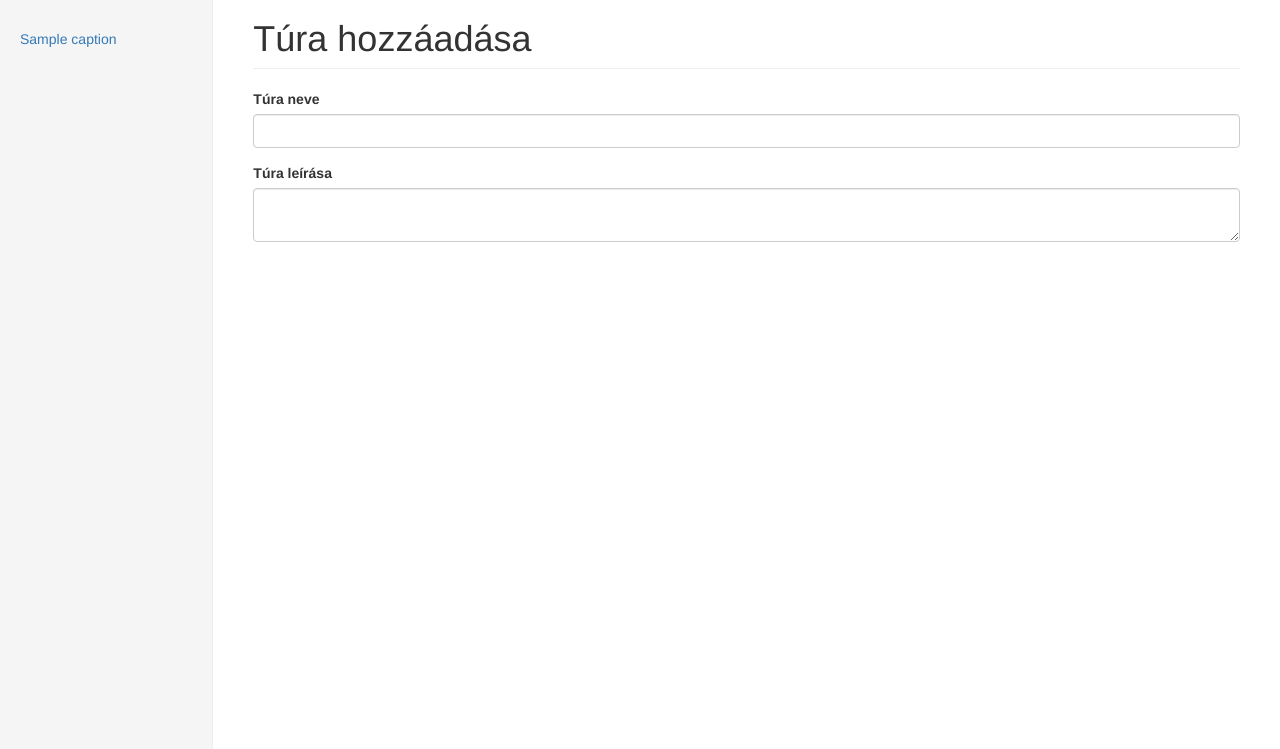
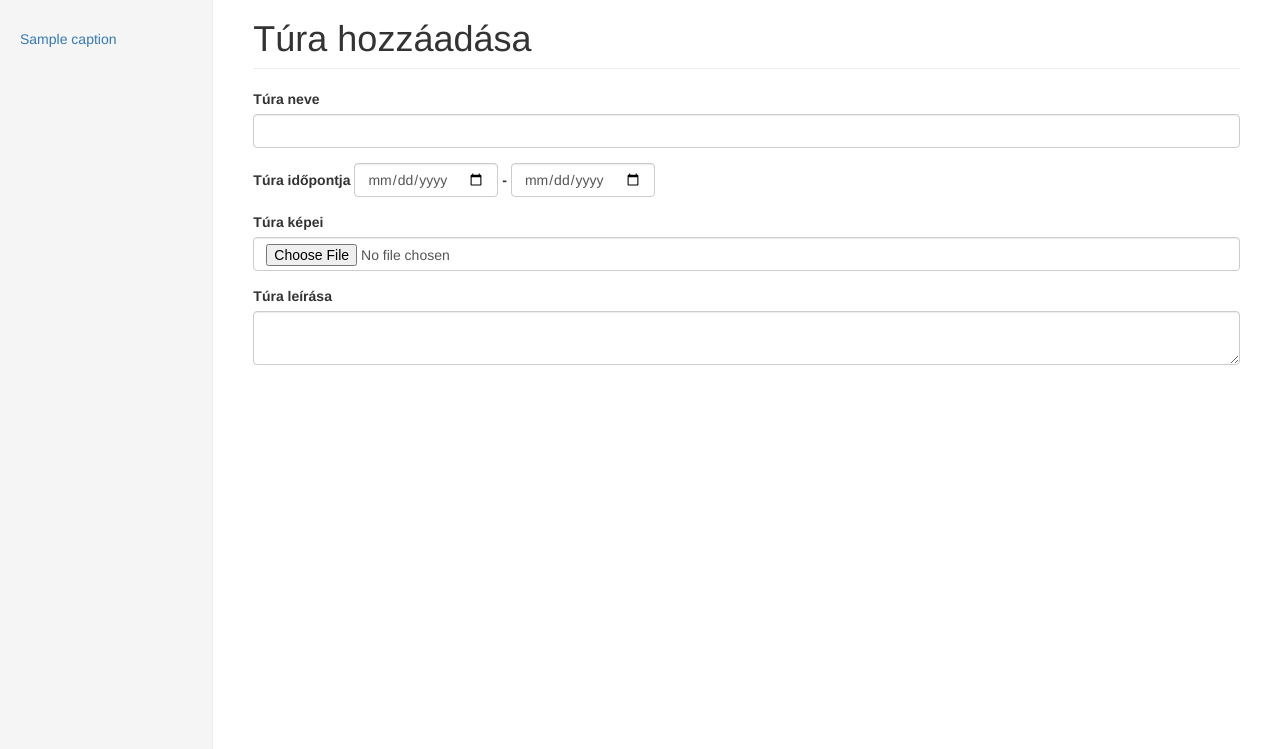
Before and after one commit to AhsonSn/TouristGuide, a Flask app: template app/templates/add-tour.html in a window 1280 px wide. Shown: the part 51-800 px from the top of the page. Run offline with Flask 2, Linux system fonts and the light colour scheme; tables that the repository leaves empty hold one stand-in row (values such as "Sample post"); the template is opened without the code that fills it: values that come from a table or form of the project are taken from there, most other values are stand-ins (such as "Sample title", 1, 10 or a date in 2020); some libraries are stand-ins or nearby versions.

Commit message:
Various fixes

```diff
--- a/app/admin/forms.py
+++ b/app/admin/forms.py
@@ -1,15 +1,31 @@
 from flask_wtf import Form
-from wtforms import StringField, TextAreaField
+from wtforms import StringField, TextAreaField, FileField
+from wtforms.fields.html5 import DateField
 from wtforms.validators import DataRequired
 
 
 class AddTourForm(Form):
     def generate_csrf_token(self, csrf_context=None):
-        return Form.generate_csrf_token(csrf_context)
+        return super(AddTourForm, self).generate_csrf_token(csrf_context)
 
     name = StringField(
         u'Túra neve',
         validators=[DataRequired(u'Add meg a túra nevét!')]
+    )
+
+    start_date = DateField(
+        u'Túra időpontja',
+        validators=[DataRequired(u'Add meg a kezdődátumot!')]
+    )
+
+    end_date = DateField(
+        u'-',
+        validators=[DataRequired(u'Add meg a vég dátumot!')]
+    )
+
+    images = FileField(
+        u'Túra képei',
+        validators=[DataRequired(u'Adj meg legalább 1 képet')]
     )
 
     description = TextAreaField(
@@ -20,7 +36,7 @@ class AddTourForm(Form):
 
 class EditTourForm(Form):
     def generate_csrf_token(self, csrf_context=None):
-        return Form.generate_csrf_token(csrf_context)
+        return super(EditTourForm, self).generate_csrf_token(csrf_context)
 
     name = StringField(u'Túra neve')
     description = TextAreaField(u'Túra leírása')
--- a/app/templates/add-tour.html
+++ b/app/templates/add-tour.html
@@ -3,6 +3,25 @@
 {% block title %}Túra hozzáadása{% endblock %}
 {% block page_content %}
 <h1 class="page-header">Túra hozzáadása</h1>
-{% import "bootstrap/wtf.html" as wtf %}
-{{ wtf.quick_form(add_tour_form) }}
+<form action="" class="form" method="post" role="form">
+{{ add_tour_form.hidden_tag() }}
+  <div class="form-group required">
+    {{ add_tour_form.name.label(class="control-label") }}
+    {{ add_tour_form.name(class="form-control") }}
+  </div>
+  <div class="form-group form-inline required">
+    {{ add_tour_form.start_date.label(class="control-label") }}
+    {{ add_tour_form.start_date(class="form-control") }}
+    {{ add_tour_form.end_date.label(class="control-label") }}
+    {{ add_tour_form.end_date(class="form-control") }}
+  </div>
+  <div class="form-group required">
+    {{ add_tour_form.images.label(class="control-label") }}
+    {{ add_tour_form.images(class="form-control") }}
+  </div>
+  <div class="form-group required">
+    {{ add_tour_form.description.label(class="control-label") }}
+    {{ add_tour_form.description(class="form-control") }}
+  </div>
+</form>
 {% endblock page_content %}
--- a/app/users/forms.py
+++ b/app/users/forms.py
@@ -5,7 +5,7 @@ from wtforms.validators import DataRequired, EqualTo, Email
 
 class LoginForm(Form):
     def generate_csrf_token(self, csrf_context=None):
-        return Form.generate_csrf_token(csrf_context)
+        return super(LoginForm, self).generate_csrf_token(csrf_context)
 
     name = StringField(
         u'Felhasználónév',
```
